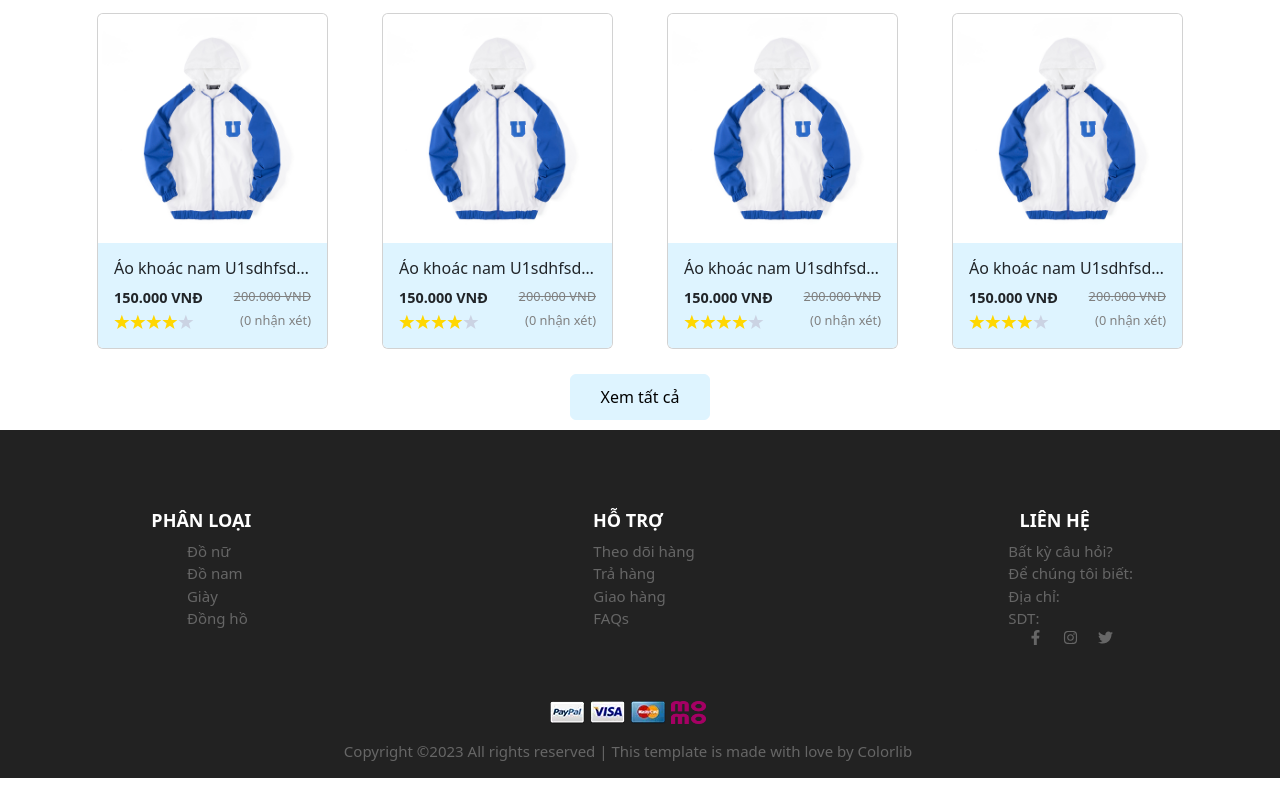
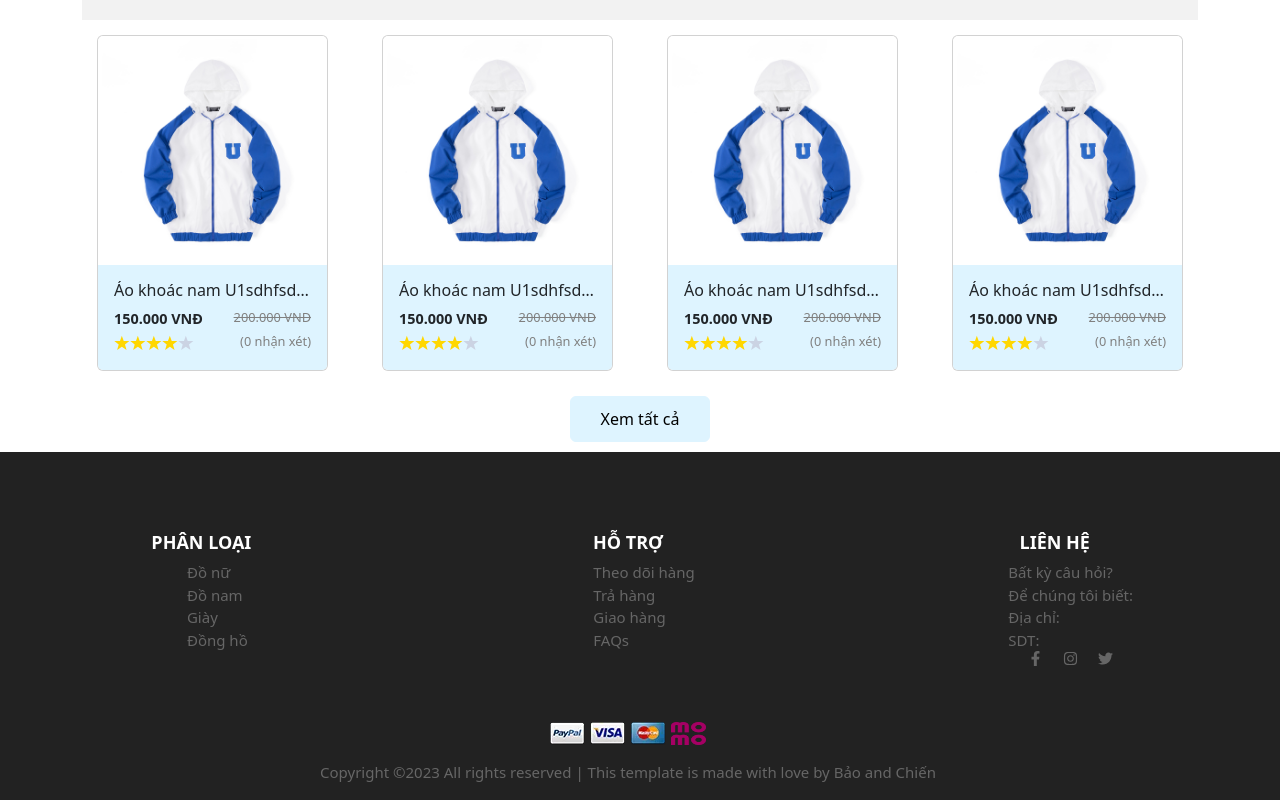
Before and after one commit to ChienPham231201/FashionWeb, a React (Create React App) app in the folder frontend/: page / in a window 1280 px wide. Shown: the part 1949-2749 px from the top of the page. Before the commit the page ends 2727 px from the top, so only its background shows below. Built offline with nearby package versions, Linux system fonts and the light colour scheme.

Commit message:
update logo

```diff
--- a/frontend/public/index.html
+++ b/frontend/public/index.html
@@ -6,7 +6,7 @@
   <link rel="icon" href="%PUBLIC_URL%/logoIcon.png" />
   <meta name="viewport" content="width=device-width, initial-scale=1" />
   <meta name="theme-color" content="#000000" />
-  <meta name="description" content="Web site created using create-react-app" />
+  <meta name="description" content="This website was created with ReactJS by Nghiem Chi Bao and Pham Kim Chien" />
   <link rel="apple-touch-icon" href="%PUBLIC_URL%/logoIcon.png" />
   <!--
       manifest.json provides metadata used when your web app is installed on a
--- a/frontend/src/components/Footer.jsx
+++ b/frontend/src/components/Footer.jsx
@@ -50,7 +50,7 @@ const Footer = () => {
             </Row>
             <Row className="Copyright">
                 Copyright ©2023 All rights reserved | This template is made with
-                love by Colorlib
+                love by Bảo and Chiến
             </Row>
         </Container>
     );
--- a/frontend/src/scss/NavBar.scss
+++ b/frontend/src/scss/NavBar.scss
@@ -11,7 +11,7 @@
     .brand {
         margin-left: 3%;
         img {
-            width: 80%;
+            height: 6vh;
             margin: 0.5rem;
         }
     }
```
Also changed, not shown: frontend/public/logoIcon.png, frontend/public/manifest.json, frontend/src/assets/Images/logo.png, frontend/src/pages/ShopPage.jsx (added).
